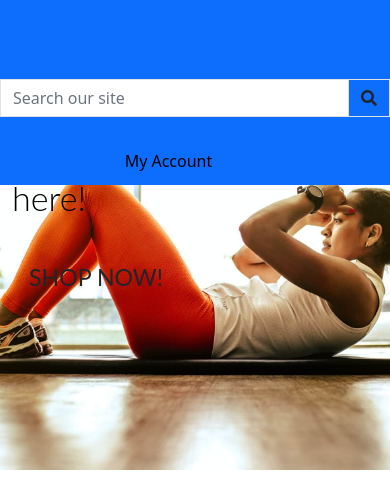
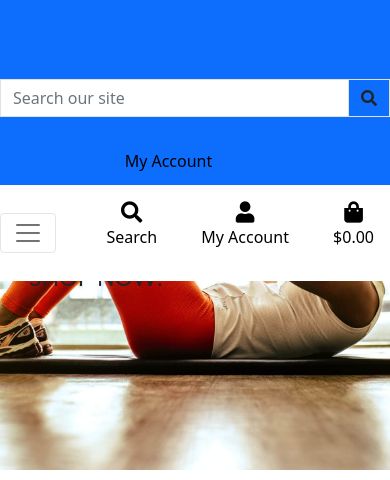
Before and after one commit to Code-Institute-Submissions/StephenJ2020-Sportmaster_JanResub, a Django app: page / in a window 390 px wide. Shown: the top 480 px of the page. Run offline with Django 3.2, Linux system fonts and the light colour scheme; some libraries are stand-ins or nearby versions.

Commit message:
feat: Create includes directory with main-nav and mobile-top-header

```diff
--- a/home/templates/home/index.html
+++ b/home/templates/home/index.html
@@ -93,8 +93,8 @@
    </div>
    <div class="container delivery my-5">
        <div class="row my-3">
-           <div class="col-8 offset-2 col-md-6 col-lg-4">
-                <!-- <img src="/media/delivery.png" alt="Colourful sketch of a delivery van"> -->
+           <div class="col-10 col-md-6 col-lg-4">
+                <img src="/media/delivery.png" alt="Colourful sketch of a delivery van">
            </div>
        </div>
    </div>
--- a/static/css/base.css
+++ b/static/css/base.css
@@ -20,14 +20,12 @@
 }
 
 .delivery {
-  background: url("/media/delivery.png") no-repeat center;
-  background-size: cover;
-  width: 75%;
-  height: auto;
-  min-height: 50vh;
-  bottom: 100px;
-  color: rgb(0, 0, 0);
-  font-family: 'Lato';
+  /* background: url("/media/delivery.png") no-repeat center center;
+  background-size: cover; */
+  max-width: fit-content;
+  max-height: fit-content;
+  min-height: 40%;
+  overflow: hidden;
 }
 
 /* .header-text {
--- a/templates/base.html
+++ b/templates/base.html
@@ -111,7 +111,7 @@
                     <i class="fas fa-running fa-3x inline-block"></i>
                     <h2 class="inline-block"><strong>Sportmaster</strong></h2>
                 </a> -->
-                <a class="navbar-brand" href="#">
+                <a class="navbar-brand" href="{% url 'home' %}">
                     <i class="fas fa-running fa-3x"></i>
                     <span class="fs-1">Sportmaster</span>
                 </a>
@@ -178,6 +178,16 @@
                 </ul>
             </div>
         </div>
+        <div class="row bg-white">
+            <nav class="navbar navbar-expand-lg navbar-light w-100">
+                <button class="navbar-toggler" type="button" data-toggle="collapse" data-target="#main-nav"
+                    aria-controls="main-nav" aria-expanded="false" aria-label="Toggle navigation">
+                    <span class="navbar-toggler-icon"></span>
+                </button>
+                {% include 'includes/mobile-top-header.html' %}
+                {% include 'includes/main-nav.html' %}
+            </nav>
+        </div>
 
     </header>
 
--- /dev/null
+++ b/templates/includes/main-nav.html
@@ -0,0 +1,50 @@
+<div class="collapse navbar-collapse" id="main-nav">
+    <ul class="navbar-nav w-auto mx-auto">
+        <li class="nav-item dropdown">
+            <a class="logo-font font-weight-bold nav-link text-black mr-5" href="#" id="all-products-link" data-toggle="dropdown" aria-haspopup="true" aria-expanded="false">
+                All Products
+            </a>
+            <div class="dropdown-menu border-0" aria-labelledby="all-products-link">
+                <a href="" class="dropdown-item">By Price</a>
+                <a href="" class="dropdown-item ">By Rating</a>
+                <a href="" class="dropdown-item ">By Category</a>
+                <a href="" class="dropdown-item">All Products</a>
+            </div>
+        </li>
+
+        <li class="nav-item dropdown">
+            <a class="logo-font font-weight-bold nav-link text-black mr-5" href="#" id="clothing-link" data-toggle="dropdown" aria-haspopup="true" aria-expanded="false">
+                Clothing
+            </a>
+            <div class="dropdown-menu border-0" aria-labelledby="clothing-link">
+                <a href="" class="dropdown-item">Activewear &amp; Essentials</a>
+                <a href="">Jeans</a>
+                <a href="">Shirts</a>
+                <a href="" class="dropdown-item">All Clothing</a>
+            </div>
+        </li>
+
+        <li class="nav-item dropdown">
+            <a class="logo-font font-weight-bold nav-link text-black mr-5" href="#" id="homeware-link" data-toggle="dropdown" aria-haspopup="true" aria-expanded="false">
+                Homeware
+            </a>
+            <div class="dropdown-menu border-0" aria-labelledby="homeware-link">
+                <a href="" class="dropdown-item">Bed &amp; Bath</a>
+                <a href="" class="dropdown-item">Kitchen &amp; Dining</a>
+                <a href="" class="dropdown-item">All Homeware</a>
+            </div>
+        </li>
+
+        <li class="nav-item dropdown">
+            <a class="logo-font font-weight-bold nav-link text-black" href="#" id="specials-link" data-toggle="dropdown" aria-haspopup="true" aria-expanded="false">
+                Special Offers
+            </a>
+            <div class="dropdown-menu border-0" aria-labelledby="specials-link">
+                <a href="" class="dropdown-item">New Arrivals</a>
+                <a href="" class="dropdown-item">Deals</a>
+                <a href="" class="dropdown-item">Clearance</a>
+                <a href="" class="dropdown-item">All Specials</a>
+            </div>
+        </li>
+    </ul>
+</div>
--- /dev/null
+++ b/templates/includes/mobile-top-header.html
@@ -0,0 +1,58 @@
+<ul>
+    <li class="list-inline-item">
+      <a class="text-black nav-link d-block d-lg-none" href="#" id="mobile-search" data-toggle="dropdown" aria-haspopup="true" aria-expanded="false">
+          <div class="text-center">
+              <div><i class="fas fa-search fa-lg"></i></div>
+              <p class="my-0">Search</p>
+          </div>
+      </a>
+      <div class="dropdown-menu border-0 w-100 p-3 rounded-0 my-0" aria-labelledby="mobile-search">
+          <form class="form" method="GET" action="">
+              <div class="input-group w-100">
+                  <input class="form-control border border-black rounded-0" type="text" name="q" placeholder="Search our site">
+                  <div class="input-group-append">
+                      <button class="form-control form-control btn btn-black border border-black rounded-0" type="submit">
+                          <span class="icon">
+                              <i class="fas fa-search"></i>
+                          </span>
+                      </button>
+                  </div>
+              </div>
+          </form>
+      </div>
+  </li>
+  <li class="list-inline-item dropdown">
+      <a class="text-black nav-link d-block d-lg-none" href="#" id="user-options" data-toggle="dropdown" aria-haspopup="true" aria-expanded="false">
+          <div class="text-center">
+              <div><i class="fas fa-user fa-lg"></i></div>
+              <p class="my-0">My Account</p>
+          </div>
+      </a>
+      <div class="dropdown-menu border-0" aria-labelledby="user-options">
+          {% if request.user.is_authenticated %}
+              {% if request.user.is_superuser %}
+                  <a href="{% url 'account_logout' %}" class="dropdown-item">Product Management</a>
+              {% endif %}
+              <a href="" class="dropdown-item">My Profile</a>
+              <a href="{% url 'account_logout' %}" class="dropdown-item">Logout</a>
+          {% else %}
+              <a href="{% url 'account_signup' %}" class="dropdown-item">Register</a>
+              <a href="{% url 'account_login' %}" class="dropdown-item">Login</a>
+          {% endif %}
+      </div>
+  </li>
+  <li class="list-inline-item">
+      <a class="{% if grand_total %}text-primary font-weight-bold{% else %}text-black{% endif %} nav-link d-block d-lg-none" href="">
+          <div class="text-center">
+              <div><i class="fas fa-shopping-bag fa-lg"></i></div>
+              <p class="my-0">
+                  {% if grand_total %}
+                      ${{ grand_total|floatformat:2 }}
+                  {% else %}
+                      $0.00
+                  {% endif %}
+              </p>
+          </div>
+      </a>
+    </li>
+  </ul>
```
